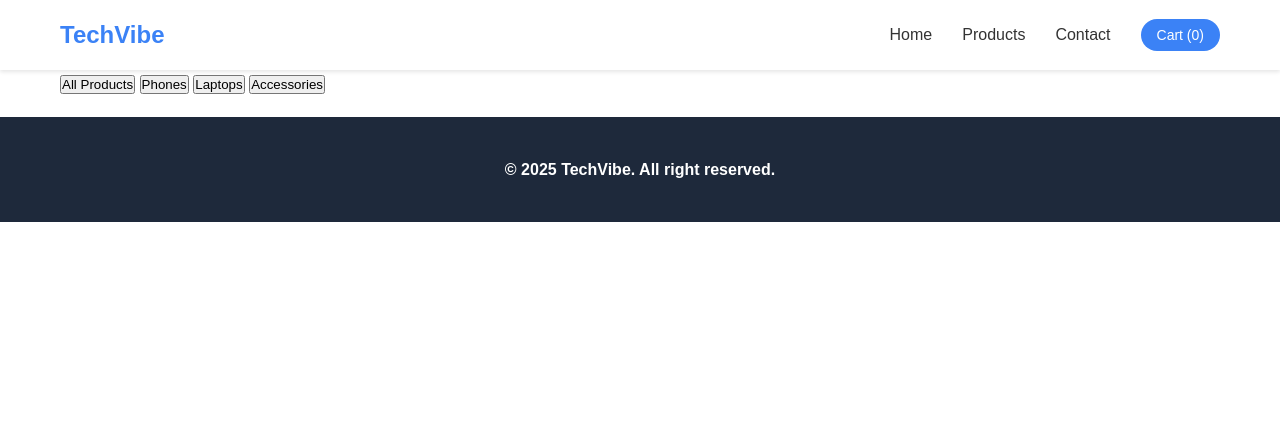
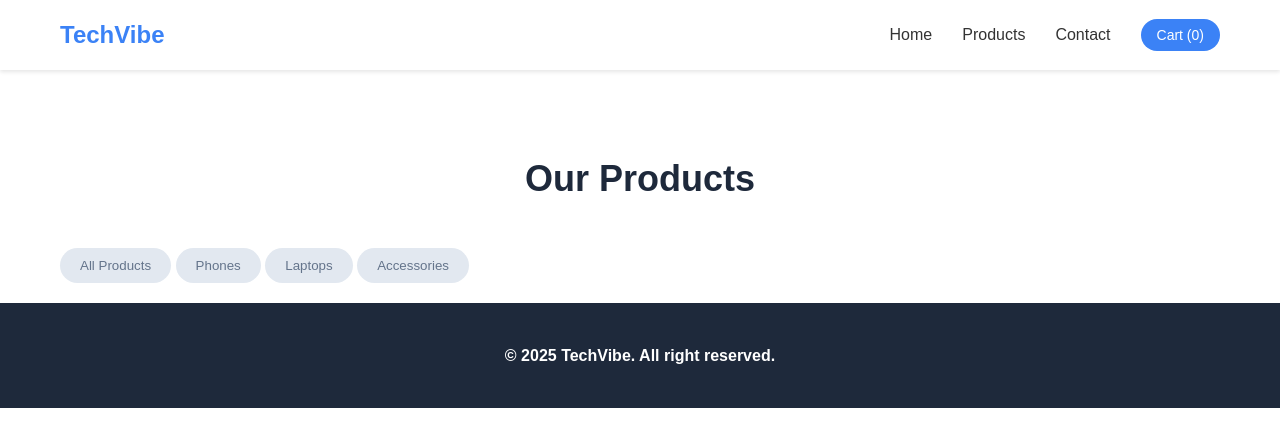
Before and after one commit to SimamkeleM629/Tech_Hub, a plain HTML site: page products.html in a window 1280 px wide. Drawn offline with Linux system fonts and the light colour scheme.

Commit message:
Lesson 8: Products page styling

```diff
--- a/style.css
+++ b/style.css
@@ -188,3 +188,40 @@ color: #3b82f6;
     padding: 40px 0;
     text-align: center;
 }
+
+.main-content {
+    margin-top: 70px;
+    padding: 60px 0;
+    min-height: calc(100vh - 70px);
+}
+
+.page-title {
+    text-align: center;
+    font-size: 36px;
+    margin-bottom: 40px;
+    color: #1e293b;
+}
+
+.filter {
+    display: flex;
+    justify-content: center;
+    gap: 15px;
+    margin-bottom: 40px;
+    flex-wrap: wrap;
+}
+
+.filter-btn {
+    padding: 10px 20px;
+    background-color: #e2e8f0;
+    color: #64748b;
+    border: none;
+    border-radius: 25px;
+    cursor: pointer;
+    font-weight: 500;
+    transition: all 0.3s ease;
+}
+
+.filter-btn:hover .filter-btn.active {
+    background-color: #3b82f6;
+    color: white;
+}
```
